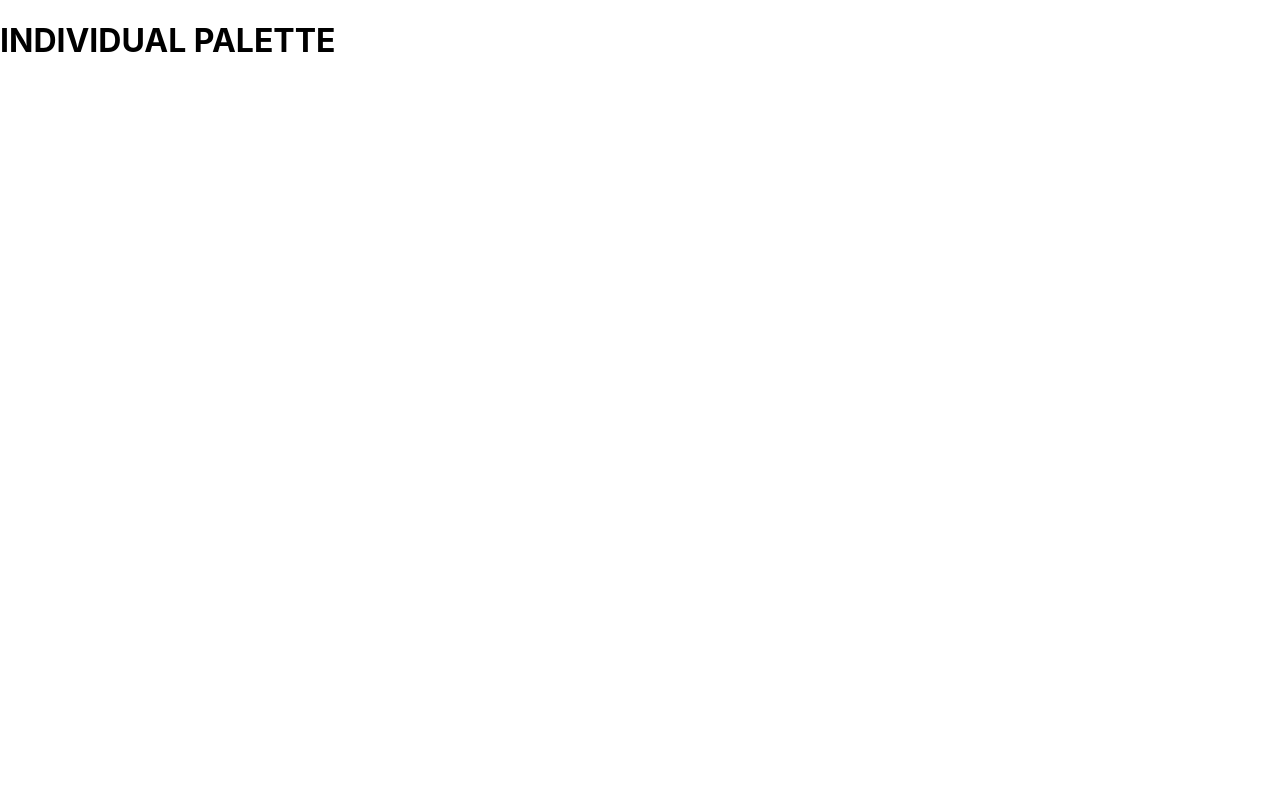
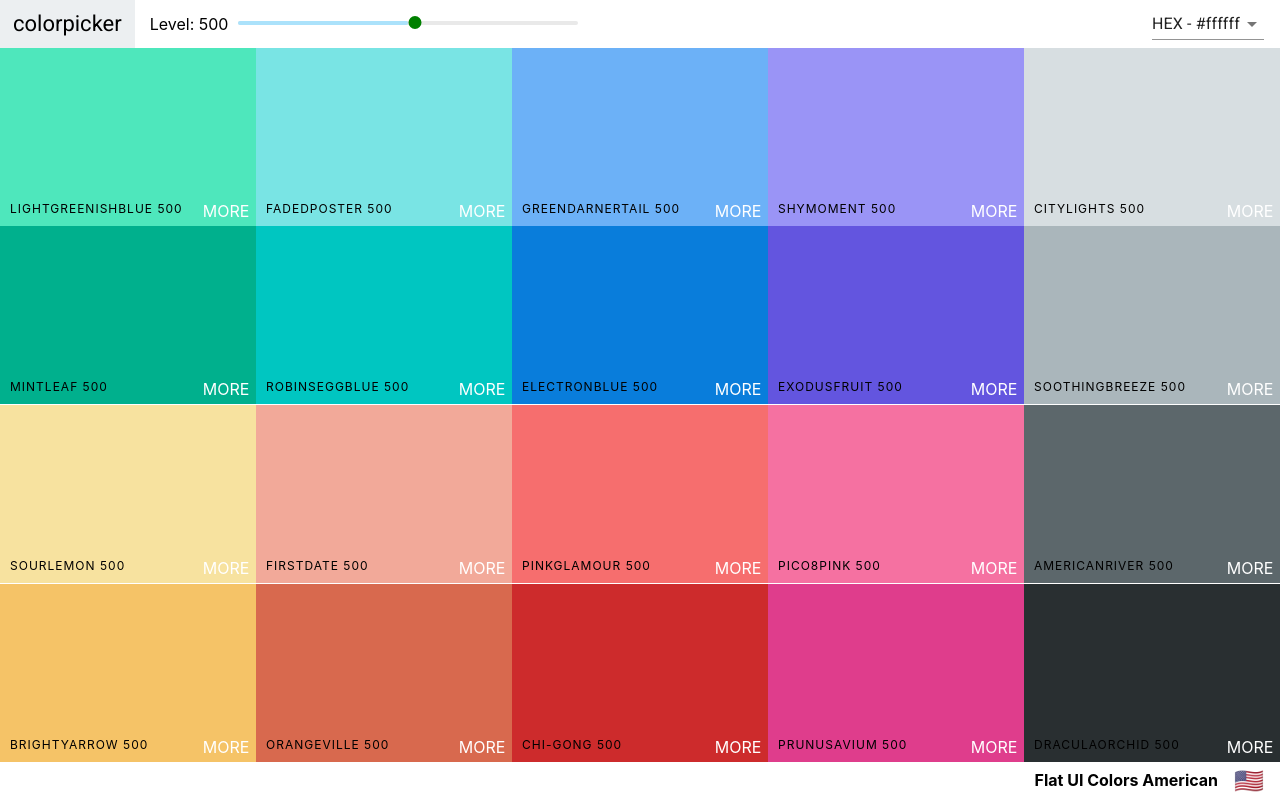
Before and after one commit to JeremyCrichton/color-palette, a React (Create React App) app: page /palette/flat-ui-colors-american in a window 1280 px wide. Built offline with nearby package versions, Linux system fonts and the light colour scheme.

Commit message:
update palette route

```diff
--- a/src/App.js
+++ b/src/App.js
@@ -6,13 +6,21 @@
 import { generatePalette } from './colorHelpers';
 
 function App() {
+  const findPalette = id => {
+    return seedColors.find(palette => palette.id === id);
+  };
+
   return (
     <Switch>
       <Route exact path="/" render={() => <h1>PALETTE LIST GOES HERE</h1>} />
       <Route
         exact
         path="/palette/:id"
-        render={() => <h1>INDIVIDUAL PALETTE</h1>}
+        render={routeProps => (
+          <Palette
+            palette={generatePalette(findPalette(routeProps.match.params.id))}
+          />
+        )}
       />
     </Switch>
     // <div>
```
